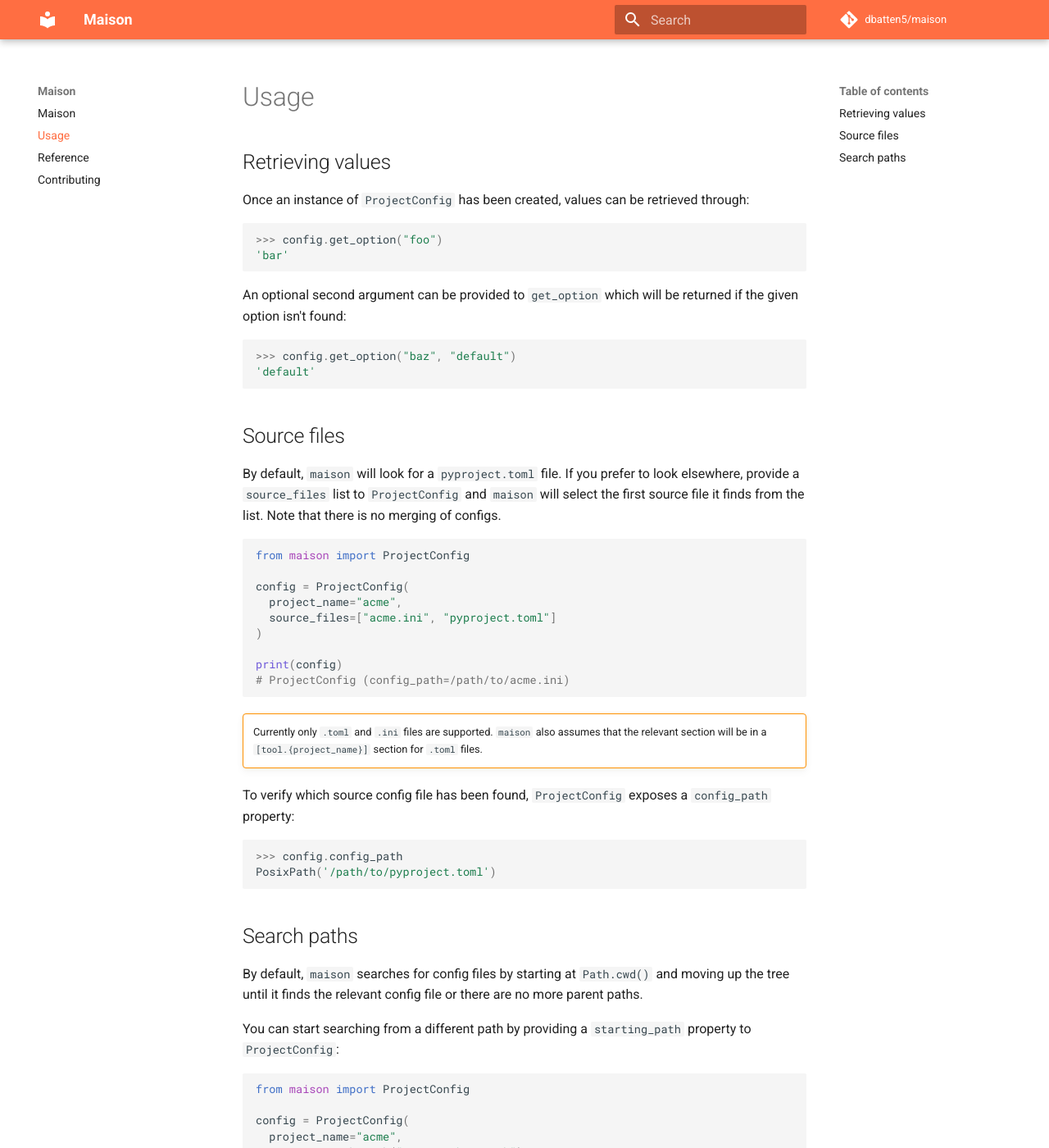
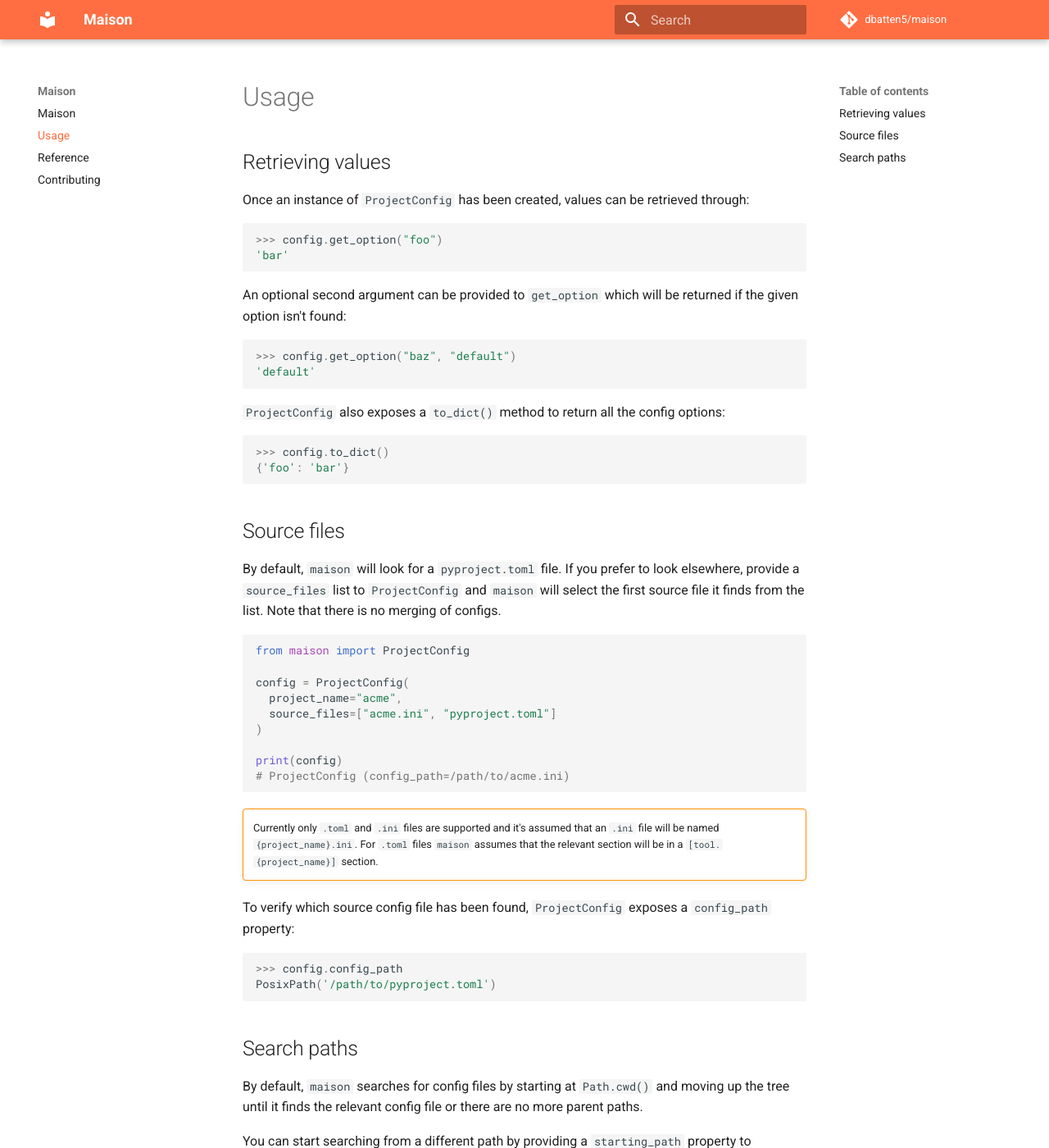
Before and after one commit to dbatten5/maison, an MkDocs documentation site: the page built from docs/usage.md, in a window 1280 px wide and 1400 px high. Shown: the whole window at 82% size. Built offline with MkDocs 1.6.1 and Material for MkDocs 9.7.7, drawn with Linux system fonts in a browser that asks for light colours; comment, search, counter and statistics services are not loaded.

Commit message:
add `to_dict` section to docs

````diff
--- a/docs/usage.md
+++ b/docs/usage.md
@@ -13,6 +13,14 @@ the given option isn't found:
 ```python
 >>> config.get_option("baz", "default")
 'default'
+```
+
+`ProjectConfig` also exposes a `to_dict()` method to return all the config
+options:
+
+```python
+>>> config.to_dict()
+{'foo': 'bar'}
 ```
 
 # Source files
@@ -35,8 +43,10 @@ print(config)
 ```
 
 !!! warning ""
-    Currently only `.toml` and `.ini` files are supported. `maison` also assumes that
-    the relevant section will be in a `[tool.{project_name}]` section for `.toml` files.
+    Currently only `.toml` and `.ini` files are supported and it's assumed that
+    an `.ini` file will be named `{project_name}.ini`. For `.toml` files
+    `maison` assumes that the relevant section will be in a
+    `[tool.{project_name}]` section.
 
 To verify which source config file has been found, `ProjectConfig` exposes a
 `config_path` property:
````
